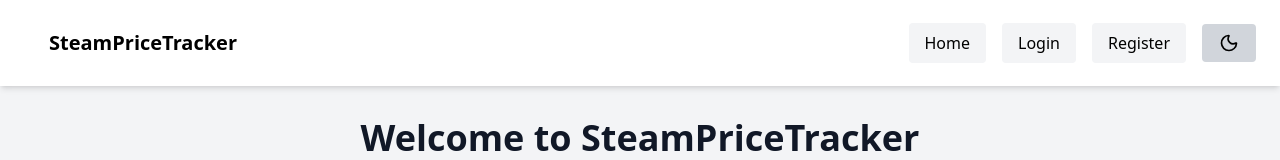
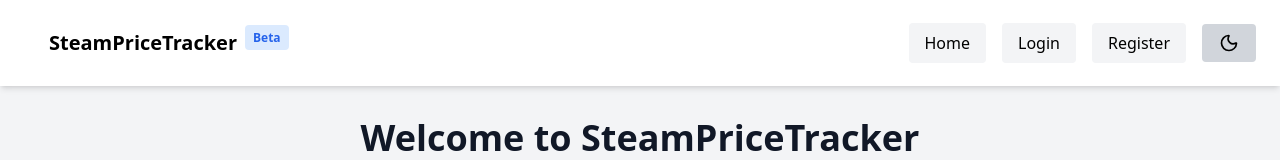
Before and after one commit to PapaZay/SteamPriceTracker, a React (Vite) app in the folder frontend/: page / in a window 1280 px wide. Shown: the top 160 px of the page. Built offline with nearby package versions, Linux system fonts and the light colour scheme; no server answers.

Commit message:
added beta back

```diff
--- a/frontend/src/components/Navbar.tsx
+++ b/frontend/src/components/Navbar.tsx
@@ -13,7 +13,7 @@ const Navbar = () => {
         <Link to="/">
       <button className="text-xl font-bold text-black dark:text-white dark:bg-darkblue bg-white">
         SteamPriceTracker
-         {/* <span className="px-2 py-1 text-xs ml-2 text-blue-600 bg-blue-100 rounded align-super">Beta</span> */}
+         <span className="px-2 py-1 text-xs ml-2 text-blue-600 bg-blue-100 rounded align-super">Beta</span>
       </button>
         </Link>
       <div className="flex gap-4 items-center">
```
